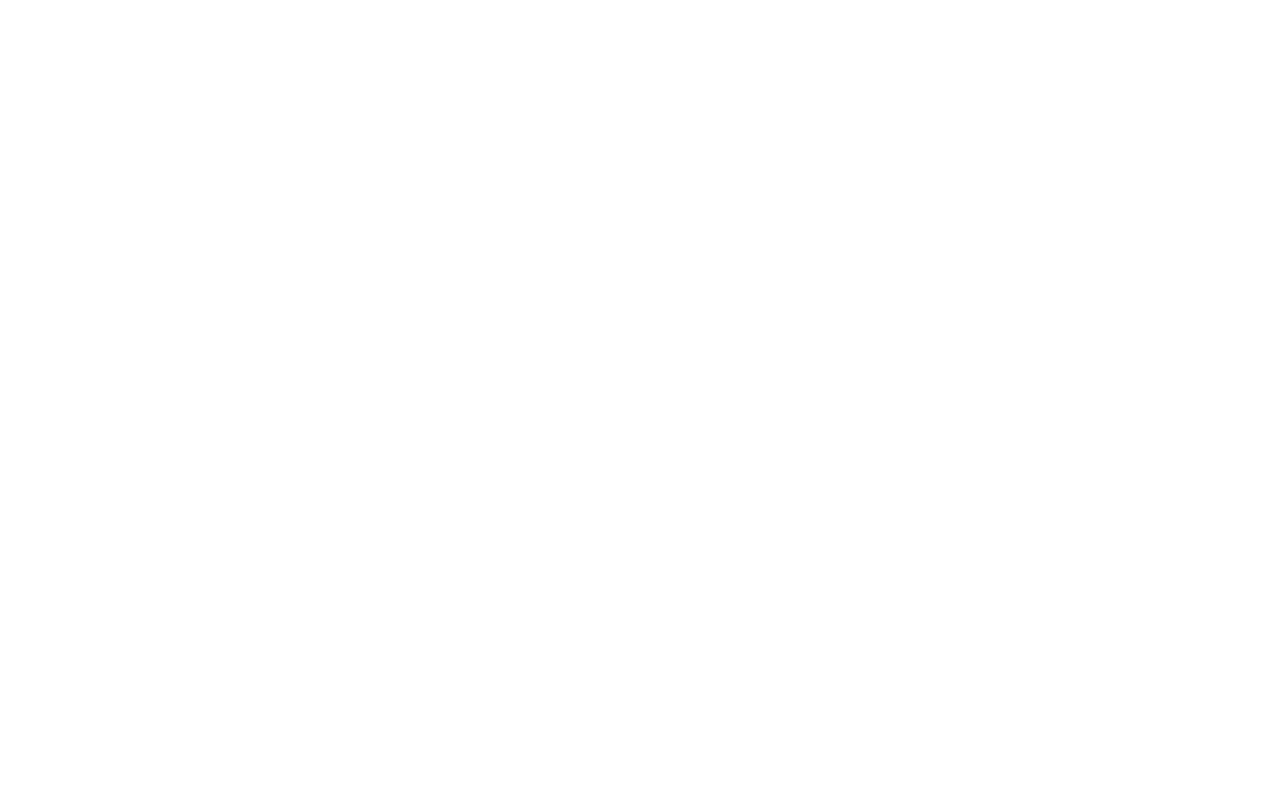
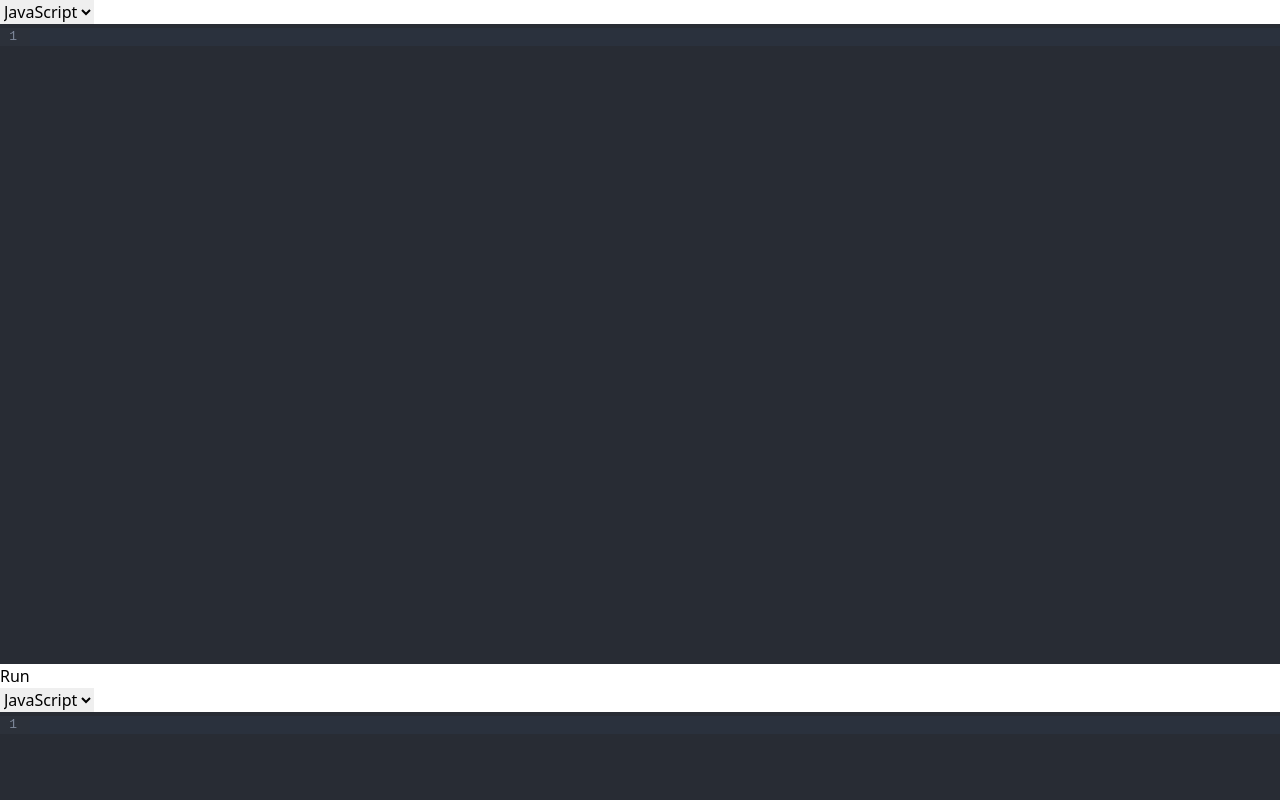
Before and after one commit to AngryNerd11/Codabra, a React (Vite) app in the folder client/: page / in a window 1280 px wide. Shown: the top 800 px of the page. Built offline with nearby package versions, Linux system fonts and the light colour scheme.

Commit message:
output added

```diff
--- a/client/src/App.jsx
+++ b/client/src/App.jsx
@@ -1,12 +1,14 @@
 import React, { useState } from 'react';
 import Editor from './components/Editor';
+import Output from './components/Output';
 const App = () => {
   const [code, setCode] = useState('');
 
 
   return (
     <div className=''>
-
+      <Editor />
+      <Output />
     </div>
   );
 };
--- a/client/src/components/Output.jsx
+++ b/client/src/components/Output.jsx
@@ -0,0 +1,72 @@
+import { useState, useEffect } from 'react';
+import React from 'react'
+import CodeMirror from '@uiw/react-codemirror';
+import { cpp } from '@codemirror/lang-cpp';
+import { java } from '@codemirror/lang-java';
+import { rust } from '@codemirror/lang-rust';
+import { python } from '@codemirror/lang-python';
+import { javascript } from '@codemirror/lang-javascript';
+const Output = () => {
+    const [code, setCode] = useState('');
+    const [language, setLanguage] = useState('javascript');
+    const [extensions, setExtensions] = useState(javascript());
+
+    useEffect(() => {
+        switch (language) {
+            case 'javascript':
+                setExtensions(javascript());
+                break;
+            case 'python':
+                setExtensions(python());
+                break;
+            case 'cpp':
+                setExtensions(cpp());
+                break;
+            case 'java':
+                setExtensions(java());
+                break;
+            case 'rust':
+                setExtensions(rust());
+                break;
+            default:
+                setExtensions(javascript());
+                break;
+        }
+    }, [language]);
+    const langSelect = (e) => {
+        setLanguage(e.target.value);
+    }
+    const check = () => {
+        console.log(language)
+        console.log(extensions)
+    }
+    return (
+        <div>
+            <div >
+                <div >
+                    <select value={language} onChange={langSelect}>
+                        <option value='javascript'>JavaScript</option>
+                        <option value='python'>Python</option>
+                        <option value='cpp'>C++</option>
+                        <option value='java'>Java</option>
+                        <option value='rust'>Rust</option>
+                    </select>
+                </div>
+                <CodeMirror
+                    value={code}
+                    onChange={(value) => {
+                        setCode(value);
+                    }}
+                    height='80vh'
+                    extensions={extensions}
+                    theme='dark'
+                />
+                <button onClick={check}>
+                    Run
+                </button>
+            </div>
+        </div>
+    )
+}
+
+export default Output
```
